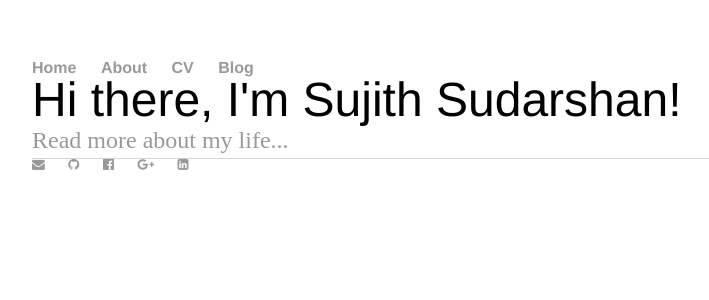
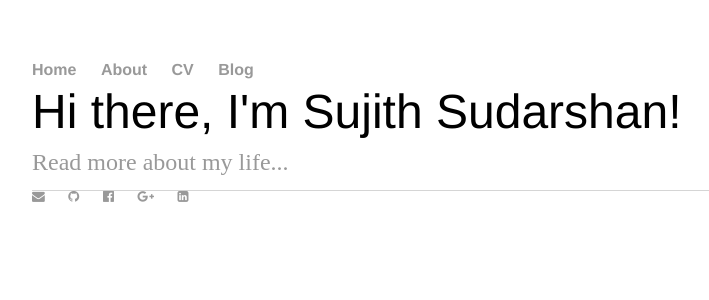
Before and after one commit to sh1457/exhibitor, a Jekyll site: the page built from index.html, in a window 1280 px wide. Shown: the top 300 px of the page, without its empty margins (160-869 px from the left). Built offline with Jekyll 4.4.1, drawn with Linux system fonts in a browser that asks for light colours.

Commit message:
Update style.css

```diff
--- a/css/style.css
+++ b/css/style.css
@@ -1,5 +1,52 @@
+/*
+/* UNRESET
+html, body, div, span, applet, object, iframe,
+h1, h2, h3, h4, h5, h6, p, blockquote, pre,
+a, abbr, acronym, address, big, cite, code,
+del, dfn, em, img, ins, kbd, q, s, samp,
+small, strike, strong, sub, sup, tt, var,
+b, u, i, center,
+dl, dt, dd, ol, ul, li,
+fieldset, form, label, legend,
+table, caption, tbody, tfoot, thead, tr, th, td,
+article, aside, canvas, details, embed,
+figure, figcaption, footer, header, hgroup,
+menu, nav, output, ruby, section, summary,
+time, mark, audio, video {
+	margin: 0;
+	padding: 0;
+	border: 0;
+	font-size: 100%;
+	font: inherit;
+	vertical-align: baseline;
+}
+/* HTML5 display-role reset for older browsers
+article, aside, details, figcaption, figure,
+footer, header, hgroup, menu, nav, section {
+	display: block;
+}
+body {
+	line-height: 1;
+}
+ol, ul {
+	list-style: none;
+}
+blockquote, q {
+	quotes: none;
+}
+blockquote:before, blockquote:after,
+q:before, q:after {
+	content: '';
+	content: none;
+}
+table {
+	border-collapse: collapse;
+	border-spacing: 0;
+}
+*/
 body {
     margin: 60px auto;
+    padding: 2px;
     width: 70%;
 }
 nav ul, footer ul {
@@ -22,15 +69,18 @@ a:hover {
 h1 {
     font-size: 3em;
     font-family:'Helvetica', 'Arial', 'Sans-Serif';
+    margin: 10px auto;
 }
 p {
     font-size: 1.5em;
     line-height: 1.4em;
     color: #333;
+    margin: 10px auto;
 }
 footer {
     border-top: 1px solid #d5d5d5;
     font-size: .8em;
+    margin: 10px auto;
 }
 
 ul.posts {
```
